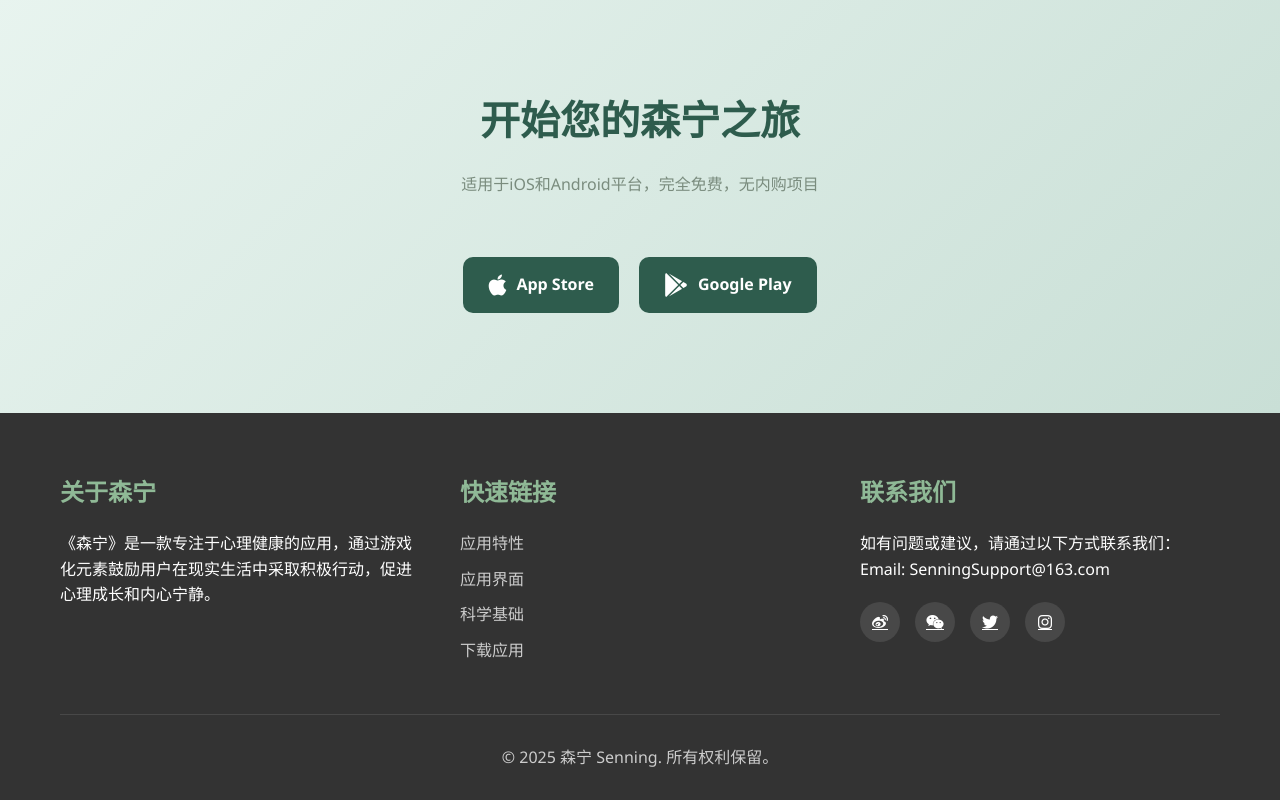
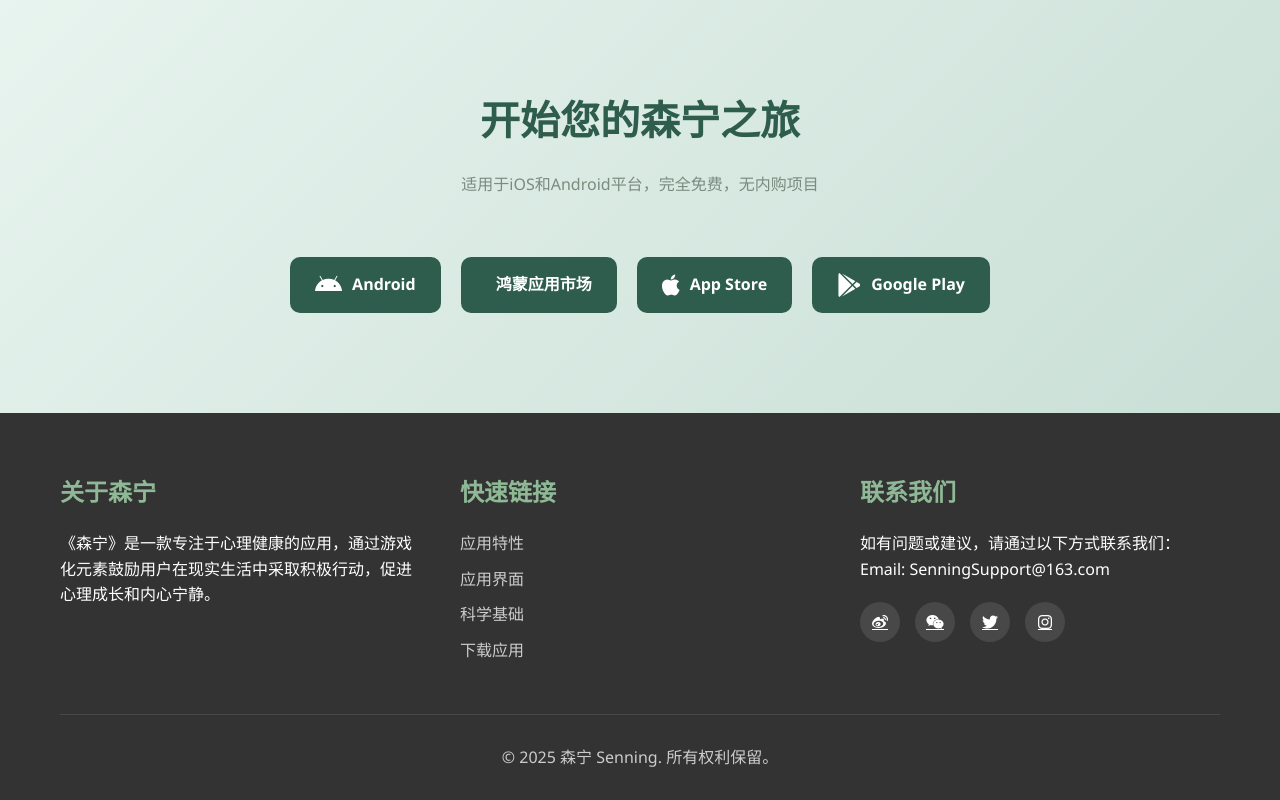
Before and after one commit to sen-ning/sen-ning.github.io, a plain HTML site: page index.html in a window 1280 px wide. Shown: the part 3096-3896 px from the top of the page. Drawn offline with Linux system fonts and the light colour scheme.

Commit message:
Update index.html

```diff
--- a/index.html
+++ b/index.html
@@ -169,6 +169,14 @@
             </div>
             <div class="download-options">
                 <a href="#" class="download-btn">
+                    <i class="fab fa-android"></i>
+                    Android
+                </a>
+                <a href="#" class="download-btn">
+                    <i class="fas fa-harmonyos"></i>
+                    鸿蒙应用市场
+                </a>
+                <a href="#" class="download-btn">
                     <i class="fab fa-apple"></i>
                     App Store
                 </a>
```
